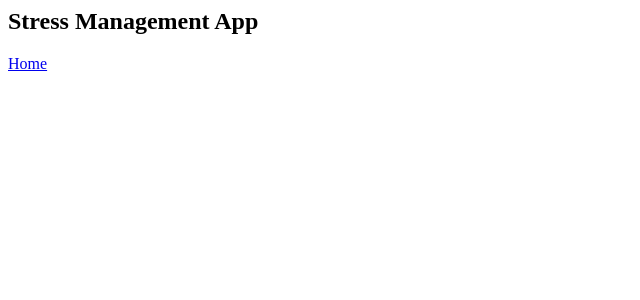
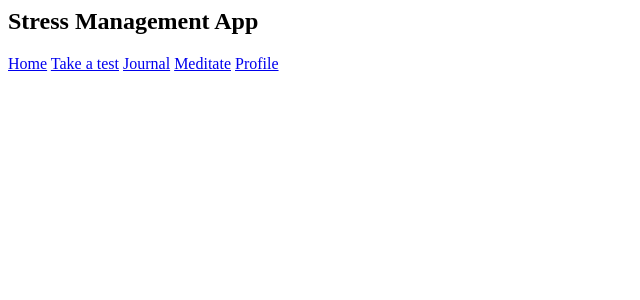
Before and after one commit to GKMmarcus/Stress-and-Anxiety-Management-App, a Flask app: page /home in a window 1280 px wide. Shown: the top 300 px of the page, without its empty margins (0-640 px from the left). Run offline with Flask 3, Linux system fonts and the light colour scheme.

Commit message:
Update home.html

```diff
--- a/templates/home.html
+++ b/templates/home.html
@@ -9,6 +9,10 @@
             <div>
                 <h1>Stress Management App</h1>
                 <a href="{{ url_for('home') }}"><i class = 'fas fa-home'></i>Home</a>
+                <a href="{{ url_for('home') }}"><i class = 'fas fa-home'></i>Take a test</a>
+                <a href="{{ url_for('home') }}"><i class = 'fas fa-home'></i>Journal</a>
+                <a href="{{ url_for('home') }}"><i class = 'fas fa-home'></i>Meditate</a>
+                <a href="{{ url_for('home') }}"><i class = 'fas fa-home'></i>Profile</a>
             </div>
             <div class = "content">
                 {% block content %}{% endblock %}
```
